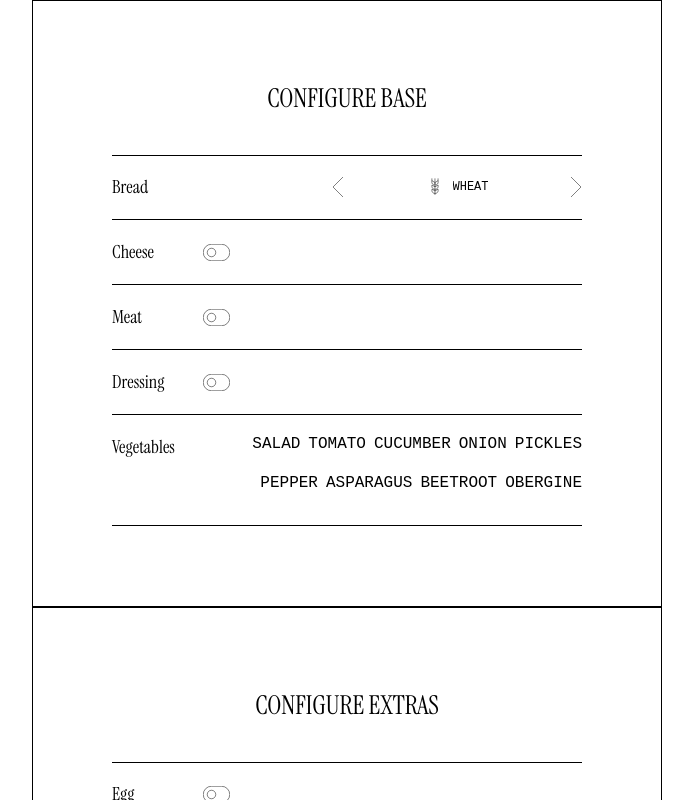
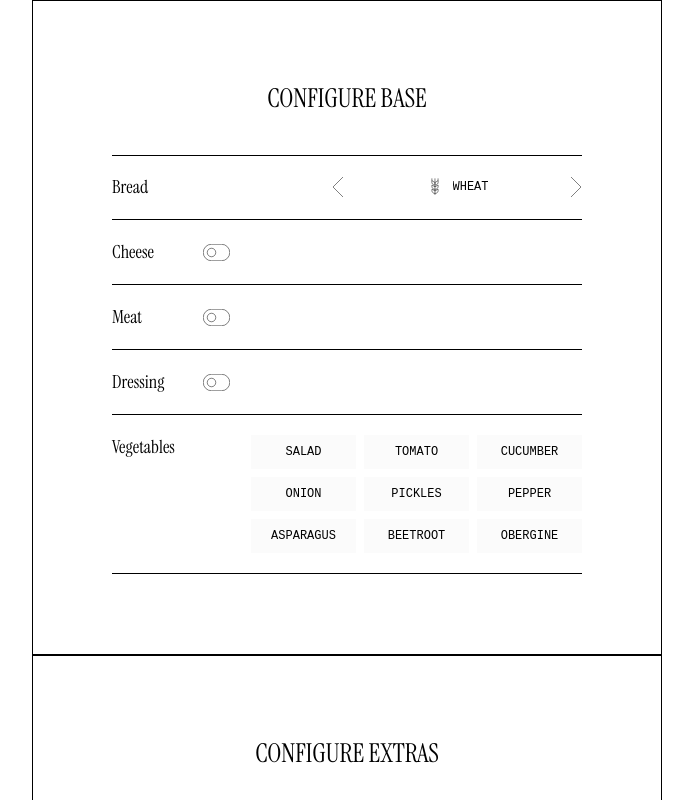
Before and after one commit to CharlesSquirel/panini-creator, a React (Vite) app: page / in a window 1280 px wide. Shown: the top 800 px of the page, without its empty margins (293-986 px from the left). Built offline with nearby package versions, Linux system fonts and the light colour scheme; a web font is replaced by a local one.

Commit message:
feat: implement react hook form to vegetable selection

```diff
--- a/src/components/Buttons/VegetableButton/VegetableButton.module.scss
+++ b/src/components/Buttons/VegetableButton/VegetableButton.module.scss
@@ -1,10 +1,13 @@
 .vegBtn {
-  display: grid;
-  place-items: center;
   padding: 10px 20px;
-  font-size: 12px;
   background-color: var(--gray);
   border: 0.5px solid transparent;
+  max-width: 105px;
+  text-align: center;
+  font-size: 12px;
+  outline: 0;
+  caret-color: transparent;
+  border: none;
 }
 
 .clickedBtn {
--- a/src/components/Buttons/VegetableButton/VegetableButton.tsx
+++ b/src/components/Buttons/VegetableButton/VegetableButton.tsx
@@ -1,32 +1,45 @@
-import { useState } from "react";
-import { useFormContext } from "react-hook-form";
+import { SetStateAction, useState } from "react";
 import style from "./VegetableButton.module.scss";
+import globalStyle from "@/GlobalClasses.module.scss";
 
 interface VegetablesProps {
-  registerIndex: number;
   registerValue: string;
+  handleRegister: () => void;
+  vegetablesValues: string[];
+  setVegetablesValues: React.Dispatch<SetStateAction<string[]>>;
 }
 
-const VegetableButton = ({ registerIndex, registerValue }: VegetablesProps) => {
-  const { register, setValue } = useFormContext();
+const VegetableButton = ({
+  registerValue,
+  vegetablesValues,
+  setVegetablesValues,
+}: VegetablesProps) => {
   const [isClicked, setIsClicked] = useState(false);
 
   const handleOnClick = () => {
-    setIsClicked(!isClicked);
-    setValue(`vegetables.${registerIndex}`, registerValue);
+    if (!isClicked) {
+      setIsClicked(!isClicked);
+      setVegetablesValues([...vegetablesValues, registerValue]);
+    } else if (isClicked) {
+      setIsClicked(!isClicked);
+      const newVegetables = vegetablesValues.filter((veg: string) => veg !== registerValue);
+      setVegetablesValues(newVegetables);
+    }
   };
 
   return (
     <>
-      <label>
+      <label className={globalStyle.labelHidden} htmlFor={registerValue}>
         {registerValue}
-        <input
-          type='checkbox'
-          className={`${style.vegBtn} ${isClicked ? style.clickedBtn : ""}`}
-          {...register(`vegetables.${registerIndex}`)}
-          onClick={handleOnClick}
-        />
       </label>
+      <input
+        readOnly
+        type='text'
+        className={`${style.vegBtn} ${isClicked ? style.clickedBtn : ""}`}
+        onClick={handleOnClick}
+        value={registerValue}
+        id={registerValue}
+      />
     </>
   );
 };
--- a/src/components/Inputs/VegetablesSelect/VegetablesSelect.tsx
+++ b/src/components/Inputs/VegetablesSelect/VegetablesSelect.tsx
@@ -1,15 +1,34 @@
+import { useEffect, useState } from "react";
+import { useFormContext } from "react-hook-form";
 import globalStyle from "@/GlobalClasses.module.scss";
 import style from "./VegetablesSelect.module.scss";
 import VegetableButton from "@/components/Buttons/VegetableButton/VegetableButton";
 import { vegetableVariant } from "@/data/vegetable";
 
 const VegetablesSelect = () => {
+  const { setValue } = useFormContext();
+  const [vegetablesValues, setVegetablesValues] = useState<string[]>([]);
+
+  useEffect(() => {
+    handleRegister();
+  }, [vegetablesValues]);
+
+  const handleRegister = () => {
+    setValue("vegetables", vegetablesValues);
+  };
+
   return (
     <div className={globalStyle.inputContainer}>
       <h3 className={globalStyle.inputTitle}>Vegetables</h3>
       <div className={style.vegContainer}>
         {vegetableVariant.map((veg, index) => (
-          <VegetableButton key={index} registerIndex={index} registerValue={veg} />
+          <VegetableButton
+            key={index}
+            registerValue={veg}
+            handleRegister={handleRegister}
+            vegetablesValues={vegetablesValues}
+            setVegetablesValues={setVegetablesValues}
+          />
         ))}
       </div>
     </div>
```
